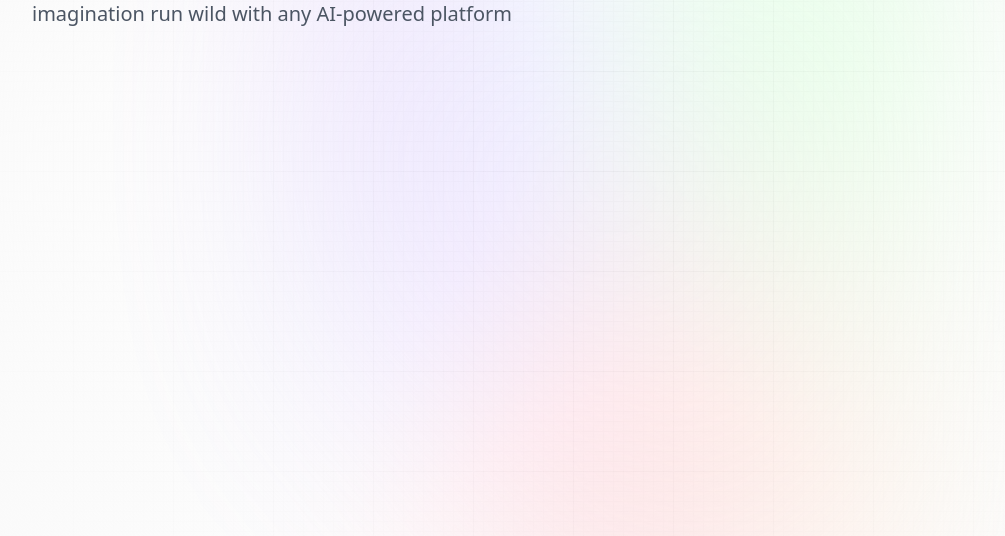
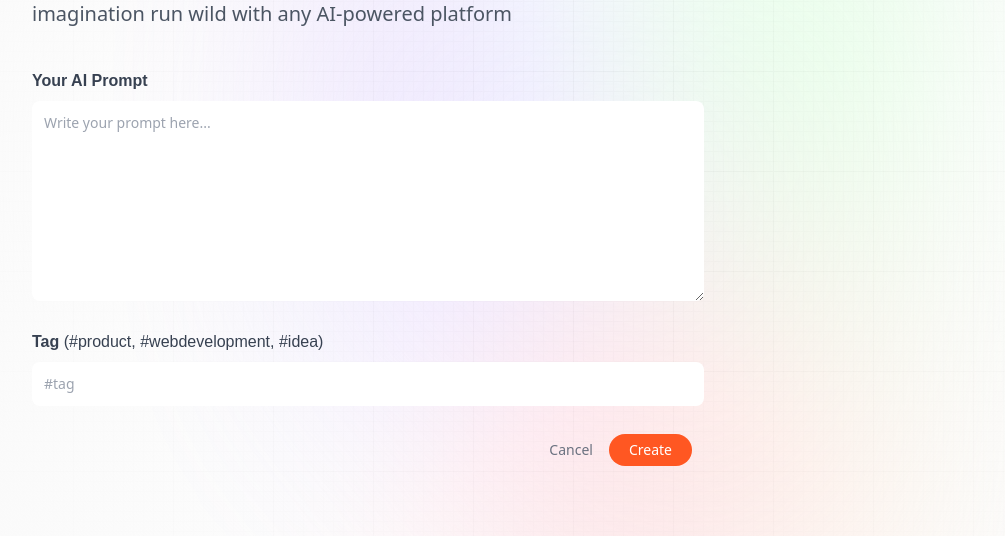
Before and after one commit to Jodjojo/promtopia, a Next.js app: page /create-prompt in a window 1280 px wide. Shown: the part 234-770 px from the top of the page, without its empty margins (32-1037 px from the left). Built offline with nearby package versions, Linux system fonts and the light colour scheme; no server answers.

Commit message:
Create prompt Form page build

```diff
--- a/components/Form.jsx
+++ b/components/Form.jsx
@@ -10,6 +10,55 @@
 				{type} and share amazing prompts with the world, and let your
 				imagination run wild with any AI-powered platform
 			</p>
+
+			<form
+				onSubmit={handleSubmit}
+				className='mt-10 w-full max-w-2xl flex flex-col gap-7 glasmorphism'
+			>
+				<label>
+					<span className='font-satoshi font-semibold text-base text-gray-700'>
+						Your AI Prompt
+					</span>
+					<textarea
+						value={post.prompt}
+						onChange={(e) => setPost({ ...post, prompt: e.target.value })}
+						placeholder='Write your prompt here...'
+						required
+						className='form_textarea'
+					/>
+				</label>
+				{/*  */}
+
+				<label>
+					<span className='font-satoshi font-semibold text-base text-gray-700'>
+						Tag {` `}
+						<span className='font-normal'>
+							(#product, #webdevelopment, #idea)
+						</span>
+					</span>
+					<input
+						value={post.tag}
+						onChange={(e) => setPost({ ...post, tag: e.target.value })}
+						placeholder='#tag'
+						required
+						className='form_input'
+					/>
+				</label>
+
+				<div className='flex-end mx-3 mb-5 gap-4'>
+					<Link href='/' className='text-gray-500 text-sm'>
+						Cancel
+					</Link>
+
+					<button
+						type='submit'
+						disabled={submitting}
+						className='px-5 py-1.5 text-sm bg-primary-orange rounded-full text-white'
+					>
+						{submitting ? `${type}...` : type}
+					</button>
+				</div>
+			</form>
 		</section>
 	);
 };
```
